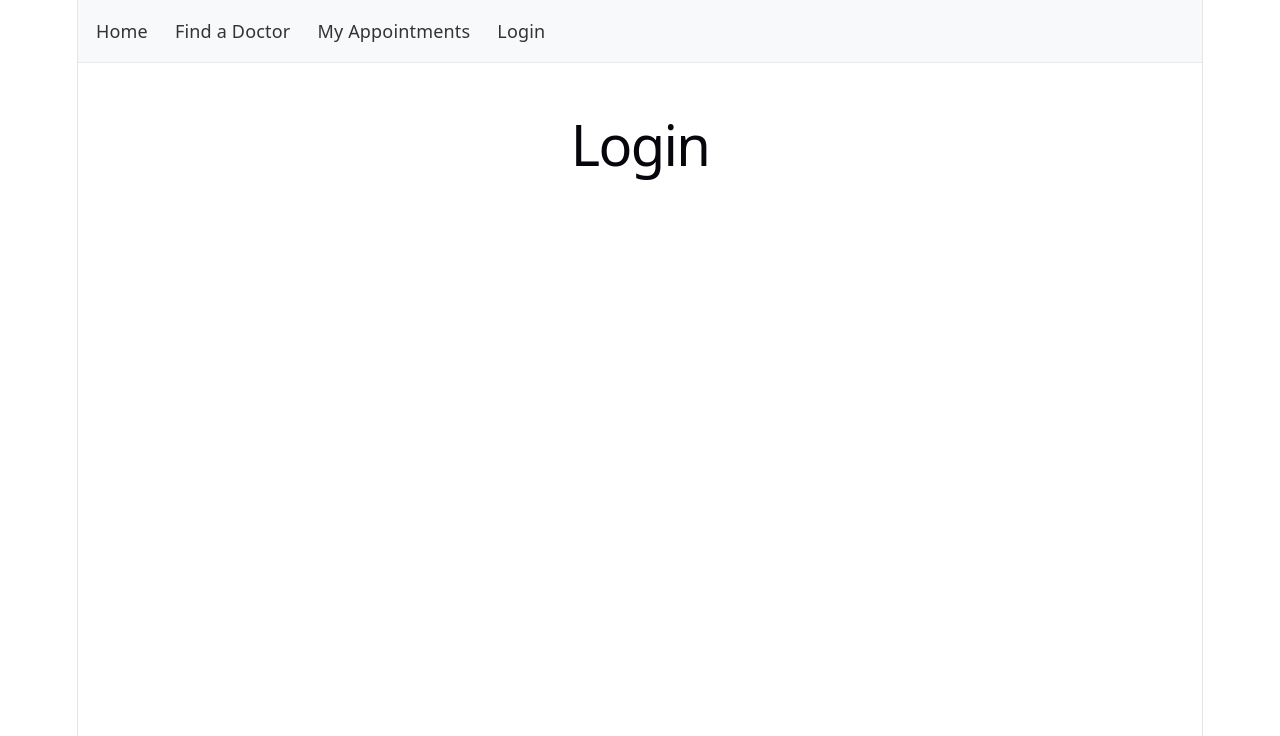
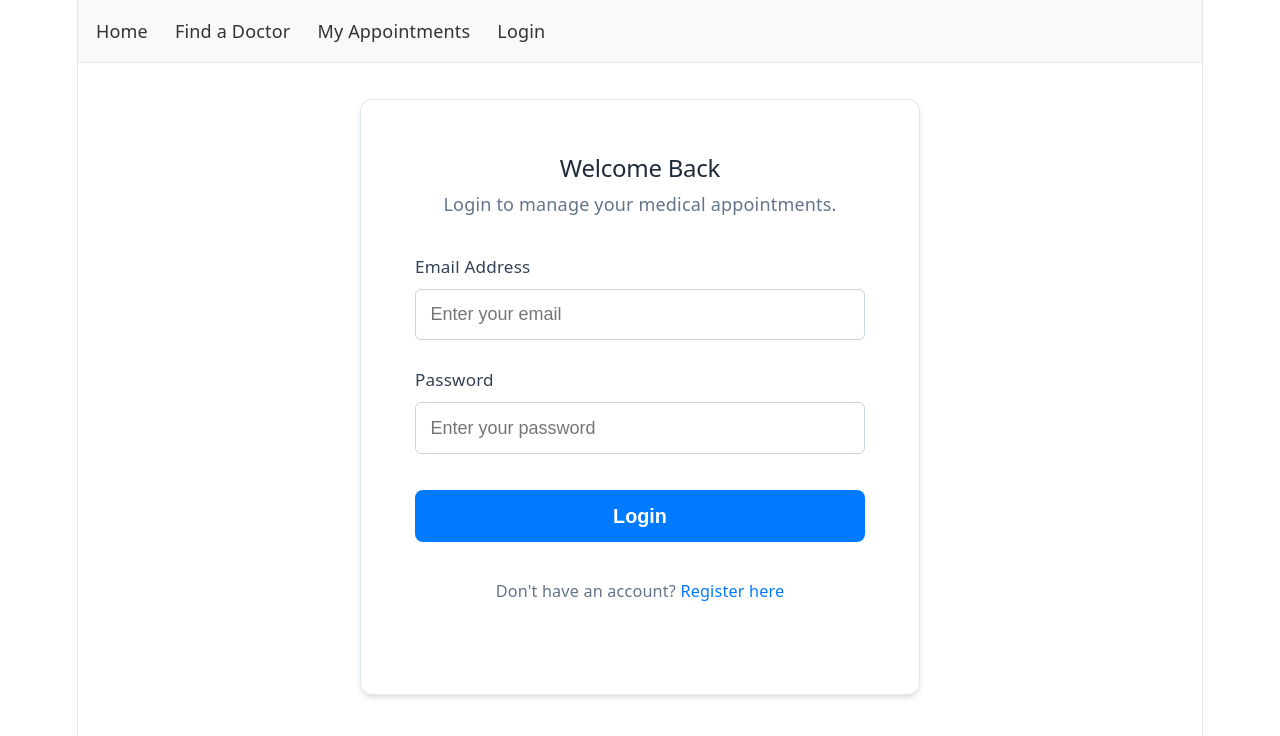
Before and after one commit to Dkidus-star/clinic-booking-app, a React (Vite) app in the folder clinic-booking-app/: page /login in a window 1280 px wide. Shown: the top 736 px of the page. Built offline with nearby package versions, Linux system fonts and the light colour scheme.

Commit message:
add user login page and authentication form

```diff
--- a/clinic-booking-app/src/App.css
+++ b/clinic-booking-app/src/App.css
@@ -294,3 +294,89 @@
   background-color: #f1f5f9;
   color: #475569;
 }
+/* Login Page Styles */
+.login-container {
+  display: flex;
+  justify-content: center;
+  align-items: center;
+  min-height: 70vh;
+}
+
+.login-card {
+  background-color: white;
+  padding: 3rem;
+  border-radius: 12px;
+  box-shadow:
+    0 4px 6px -1px rgba(0, 0, 0, 0.1),
+    0 2px 4px -1px rgba(0, 0, 0, 0.06);
+  width: 100%;
+  max-width: 450px;
+  border: 1px solid #e2e8f0;
+  text-align: center;
+}
+
+.login-card h2 {
+  color: #1e293b;
+  margin-bottom: 0.5rem;
+}
+
+.login-card p {
+  color: #64748b;
+  margin-bottom: 2rem;
+}
+
+.login-form {
+  display: flex;
+  flex-direction: column;
+  gap: 1.5rem;
+  text-align: left;
+}
+
+.form-group {
+  display: flex;
+  flex-direction: column;
+  gap: 0.5rem;
+}
+
+.form-group label {
+  font-weight: 500;
+  color: #334155;
+  font-size: 0.95rem;
+}
+
+.form-group input {
+  padding: 0.8rem;
+  border: 1px solid #cbd5e1;
+  border-radius: 6px;
+  font-size: 1rem;
+  transition: border-color 0.2s;
+}
+
+.form-group input:focus {
+  outline: none;
+  border-color: #007bff;
+  box-shadow: 0 0 0 3px rgba(0, 123, 255, 0.1);
+}
+
+.login-btn {
+  width: 100%;
+  margin-top: 0.5rem;
+  cursor: pointer;
+  border: none;
+}
+
+.login-footer {
+  margin-top: 2rem;
+  font-size: 0.9rem;
+  color: #64748b;
+}
+
+.login-footer a {
+  color: #007bff;
+  text-decoration: none;
+  font-weight: 500;
+}
+
+.login-footer a:hover {
+  text-decoration: underline;
+}
--- a/clinic-booking-app/src/pages/Login.jsx
+++ b/clinic-booking-app/src/pages/Login.jsx
@@ -1,3 +1,57 @@
+import { useState } from "react";
+import "../App.css";
+
 export default function Login() {
-  return <h1>Login</h1>;
+  const [email, setEmail] = useState("");
+  const [password, setPassword] = useState("");
+
+  const handleSubmit = (e) => {
+    e.preventDefault();
+    console.log("Login attempted with:", { email, password });
+  };
+
+  return (
+    <div className="login-container">
+      <div className="login-card">
+        <h2>Welcome Back</h2>
+        <p>Login to manage your medical appointments.</p>
+
+        <form onSubmit={handleSubmit} className="login-form">
+          <div className="form-group">
+            <label htmlFor="email">Email Address</label>
+            <input
+              type="email"
+              id="email"
+              value={email}
+              onChange={(e) => setEmail(e.target.value)}
+              placeholder="Enter your email"
+              required
+            />
+          </div>
+
+          <div className="form-group">
+            <label htmlFor="password">Password</label>
+            <input
+              type="password"
+              id="password"
+              value={password}
+              onChange={(e) => setPassword(e.target.value)}
+              placeholder="Enter your password"
+              required
+            />
+          </div>
+
+          <button type="submit" className="primary-btn login-btn">
+            Login
+          </button>
+        </form>
+
+        <div className="login-footer">
+          <p>
+            Don't have an account? <a href="#">Register here</a>
+          </p>
+        </div>
+      </div>
+    </div>
+  );
 }
```
